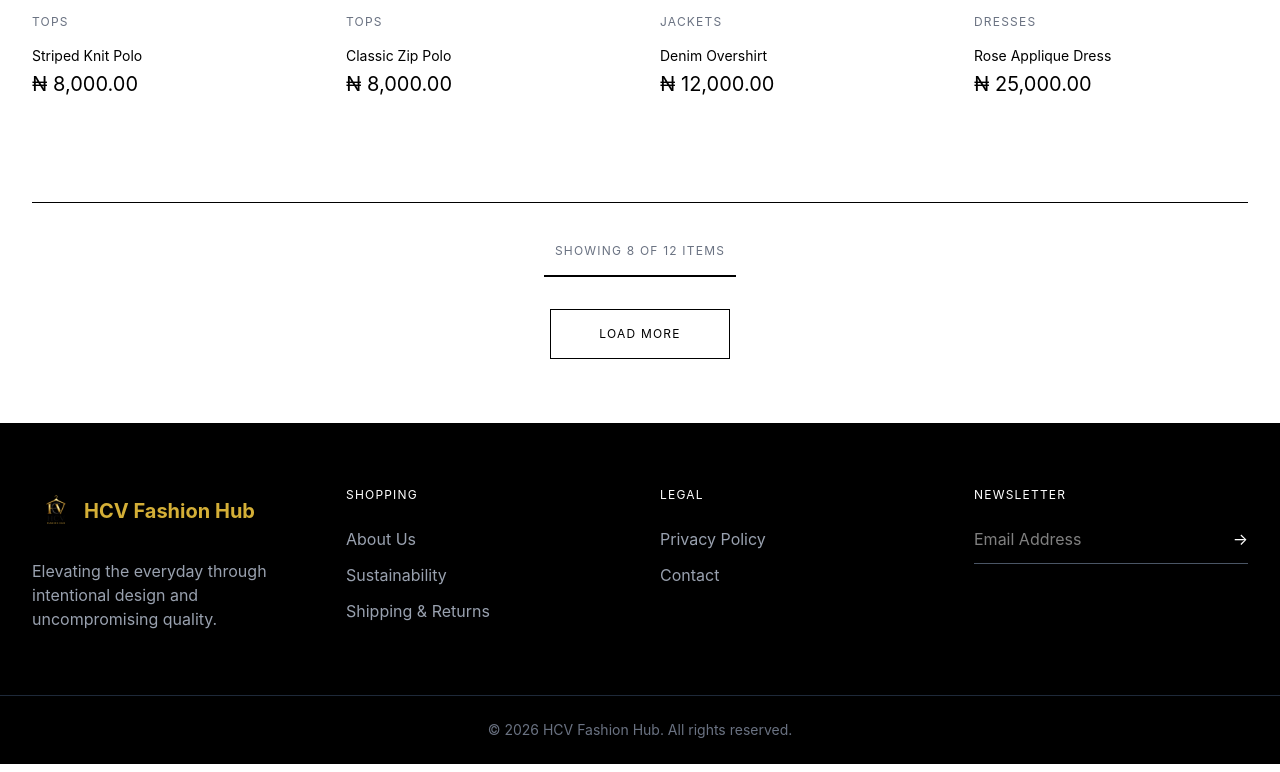
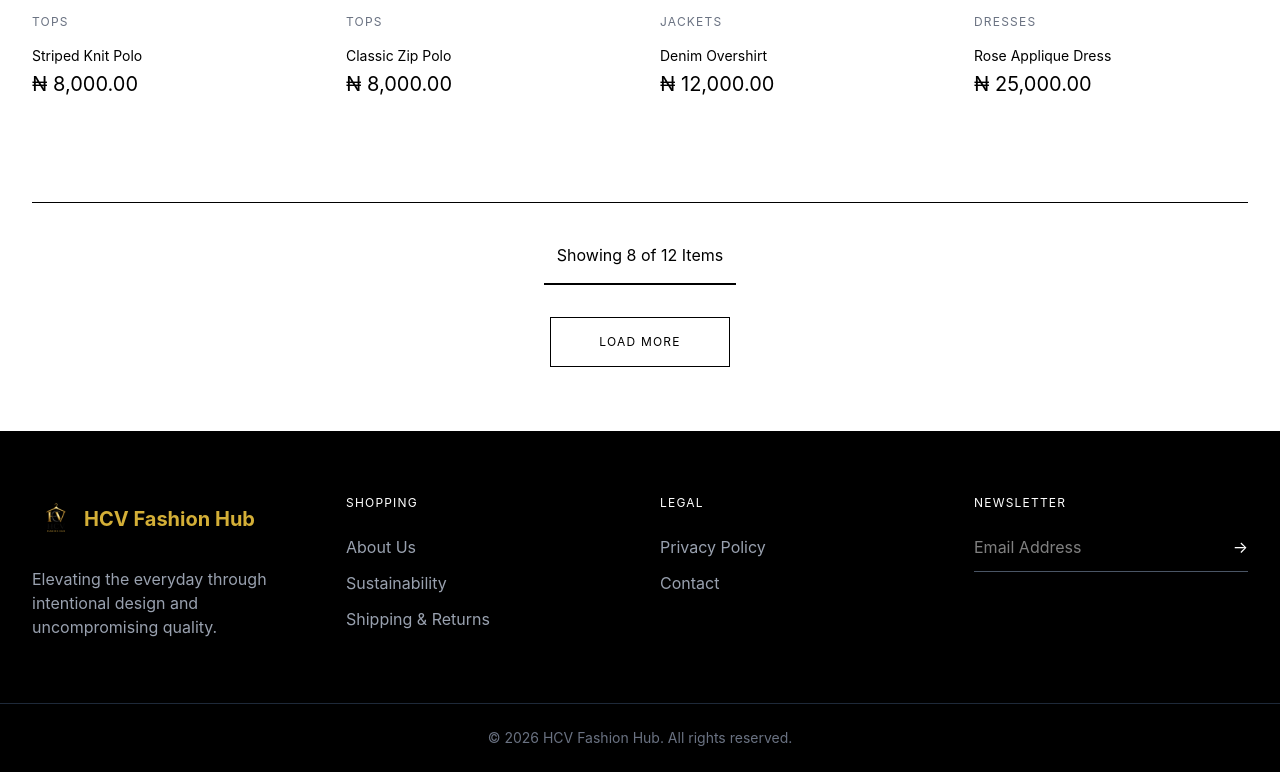
Before and after one commit to Pharniyi/HCV-Fashion, a React (Vite) app in the folder frontend/: page /kids in a window 1280 px wide. Shown: the part 1590-2362 px from the top of the page. Built offline with nearby package versions, Linux system fonts and the light colour scheme.

Commit message:
updated the kids page

```diff
--- a/frontend/src/pages/KidsPage.jsx
+++ b/frontend/src/pages/KidsPage.jsx
@@ -115,6 +115,7 @@ const KidsPage = () => {
     return 0; // For "Newest Arrivals", no sorting is applied
   });
 
+  const displayedCount = Math.min(visibleProducts, sortedProducts.length);
   return (
     <div className="min-h-screen">
       {/* Hero Section */}
@@ -250,19 +251,42 @@ const KidsPage = () => {
         <div className="border-t"></div>
 
         <div className="flex flex-col items-center mt-10">
-          <p className="text-xs tracking-widest uppercase text-gray-500">
-            Showing {visibleProducts} of {sortedProducts.length} Items
-          </p>
-
+           {visibleProducts >= sortedProducts.length && (
+                  <div className="text-center cursor-pointer text-xs tracking-widest uppercase text-gray-500">
+                    <div>
+                      <span>
+                        Showing {displayedCount} of {sortedProducts.length} Items
+                      </span>
                       <div className="w-48 h-0.5 bg-black mt-4"></div>
+                      <button
+                        onClick={() => setVisibleProducts(8)}
+                        className="mt-4 border px-6 py-2 text-[10px] uppercase tracking-widest hover:bg-black hover:text-white transition"
+                      >
+                        Show Less
+                      </button>
+                    </div>
+                  </div>
+                )}
 
                 {visibleProducts < sortedProducts.length && (
+                  <div>
+                    <div className="text-center">
+                      <span>
+                        Showing {displayedCount} of {sortedProducts.length} Items
+                      </span>
+                      <div className="w-48 h-0.5 bg-black mt-4"></div>
                       <button
-              onClick={() => setVisibleProducts((prev) => prev + 4)}
+                        onClick={() =>
+                          setVisibleProducts((prev) =>
+                            Math.min(prev + 4, sortedProducts.length)
+                          )
+                        }
                         className="mt-8 border px-12 py-4 text-xs uppercase tracking-widest hover:bg-black hover:text-white transition"
                       >
                         Load More
                       </button>
+                    </div>
+                  </div>
                 )}
         </div>
       </section>
```
Lines whose indentation alone changed are shown as unchanged.
